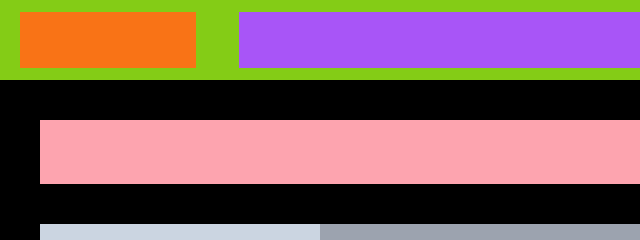
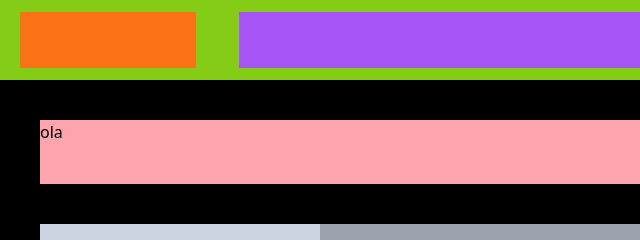
Before and after one commit to rrbaumann/aula-07, a plain HTML site: page index.html in a window 1280 px wide. Shown: the top 240 px of the page, 0-640 px from the left. Drawn offline with nearby package versions, Linux system fonts and the light colour scheme.

Commit message:
novo commit

```diff
--- a/index.html
+++ b/index.html
@@ -15,7 +15,7 @@
     </header>
     <main class="bg-black w-full flex-1 flex p-10 gap-20">
       <section class="w-3/4 flex flex-col">
-        <section class="h-16 bg-rose-300"></section>
+        <section class="h-16 bg-rose-300">ola</section>
         <section class="flex-1 bg-sky-300 flex mt-10">
           <section class="w-1/3 bg-slate-300"></section>
           <section class="w-2/3 bg-gray-400"></section>
```
